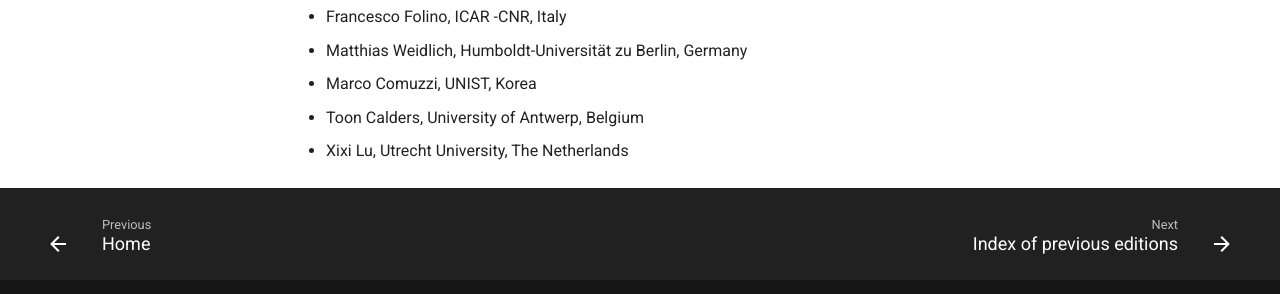
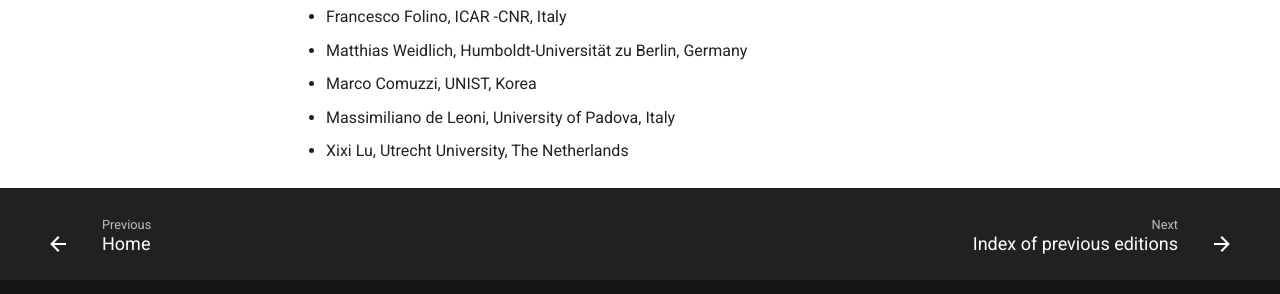
Before and after one commit to sma4pm/sma4pm.github.io, an MkDocs documentation site: the page built from docs/2023/index.md, in a window 1280 px wide and 900 px high, scrolled down 3746 px. Shown: the part 575-869 px from the top of the window. Built offline with MkDocs 1.6.1 and Material for MkDocs 9.7.7, drawn with Linux system fonts in a browser that asks for light colours.

Commit message:
Update index.md
PC

```diff
--- a/docs/2023/index.md
+++ b/docs/2023/index.md
@@ -118,5 +118,5 @@
 * Francesco Folino, ICAR -CNR, Italy
 * Matthias Weidlich, Humboldt-Universität zu Berlin, Germany
 * Marco Comuzzi, UNIST, Korea
-* Toon Calders, University of Antwerp, Belgium
+* Massimiliano de Leoni, University of Padova, Italy
 * Xixi Lu, Utrecht University, The Netherlands
```
